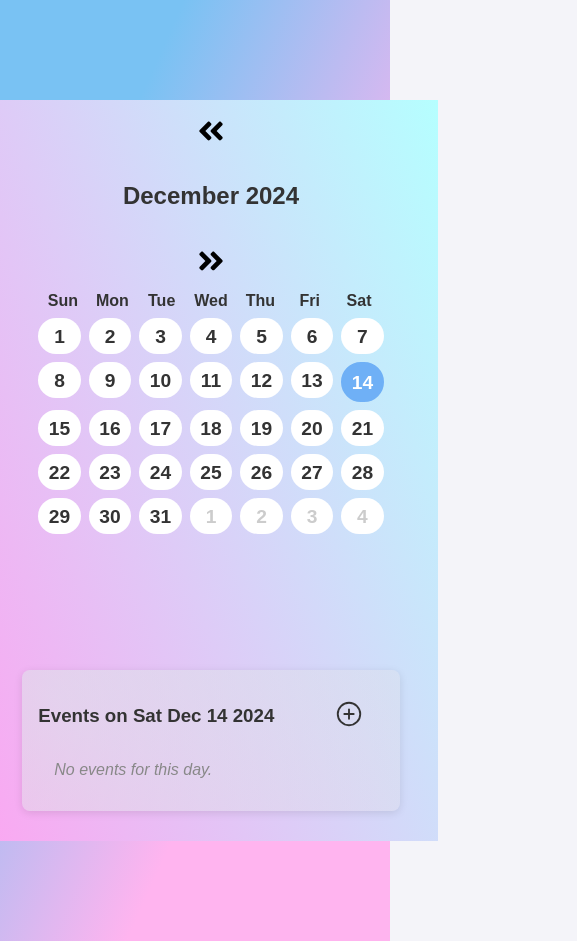
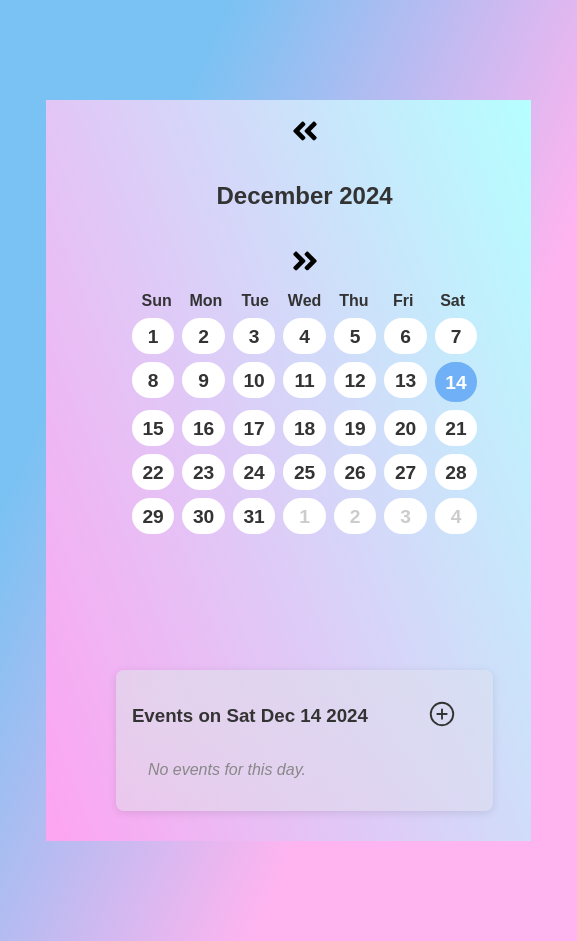
Before and after one commit to bharathhonakatti26/Event-Calendar-Application, a React (Vite) app: page / in a window 390 px wide. Shown: the whole page, 577 px wide, since content can reach past the window. Built offline with nearby package versions, Linux system fonts and the light colour scheme.

Commit message:
update App.css

```diff
--- a/src/App.css
+++ b/src/App.css
@@ -76,3 +76,11 @@ main {
   }
 
 }
+
+@media (max-width: 600px) {
+
+  .app-container{
+    min-width: 148vw;
+  }
+
+}
```
